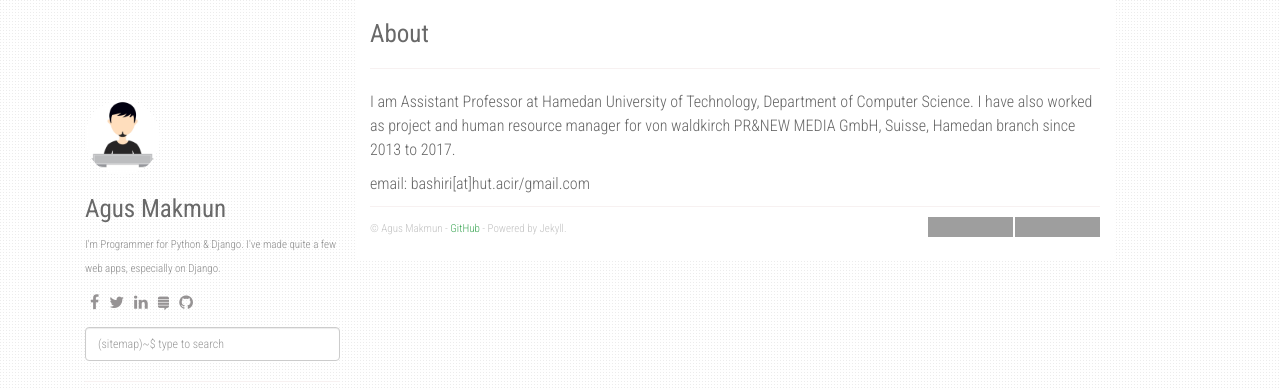
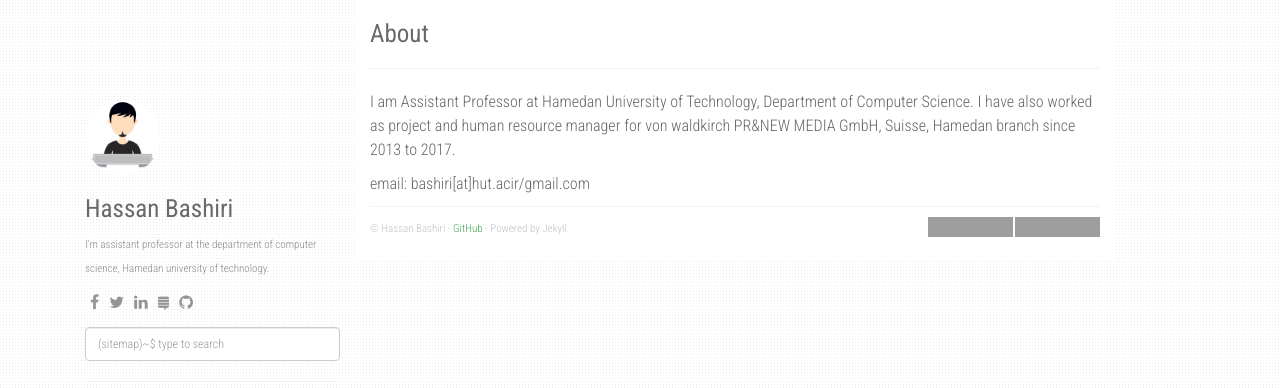
Before and after one commit to bashiri/bashiri.github.io, a Jekyll site: the page built from about.md, in a window 1280 px wide. Shown: the top 388 px of the page. Built offline with Jekyll 4.4.1, drawn with Linux system fonts in a browser that asks for light colours; nearby versions of some CDN libraries; grey boxes are pictures that could not be loaded.

Commit message:
Update _config.yml

```diff
--- a/_config.yml
+++ b/_config.yml
@@ -1,9 +1,9 @@
-title: Stack Problems
-description: My Personal Stack Problems
-author: Agus Makmun
-github: https://github.com/agusmakmun
-about: I'm Programmer for Python & Django. I've made quite a few web apps, especially on Django.
-disqus_shortname: stackproblems
+title: Hassan Bashiri
+description: Hassan Bashiri's Personal Webpage
+author: Hassan Bashiri
+github: https://bashiri.github.io
+about: I'm assistant professor at the department of computer science, Hamedan university of technology.
+disqus_shortname: hbashiri
 google_analytics: UA-XXXXXXXX-Y
 avatar_url: /static/img/avatar.jpg
 
```
